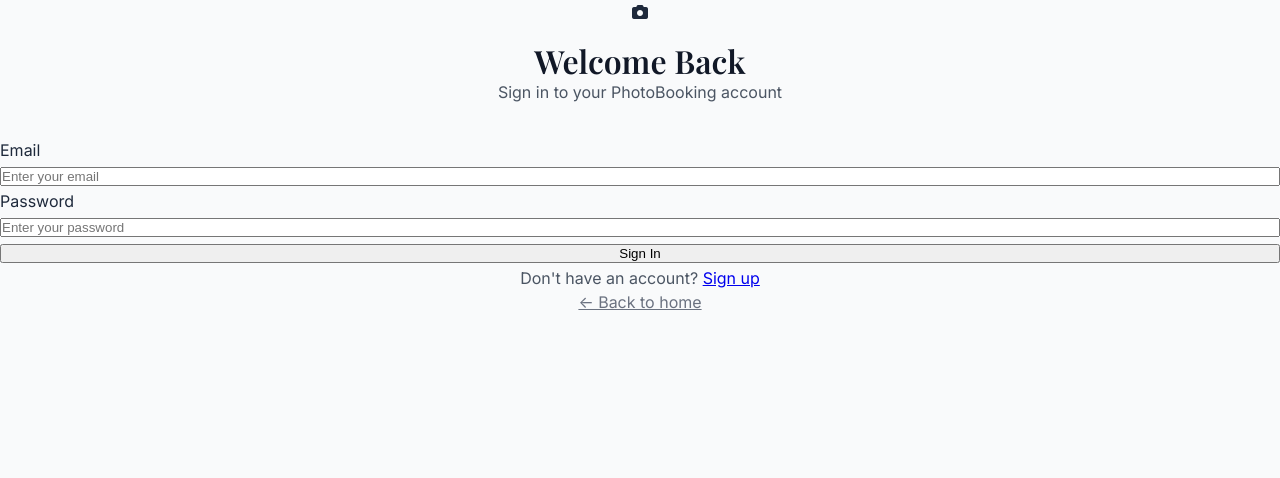
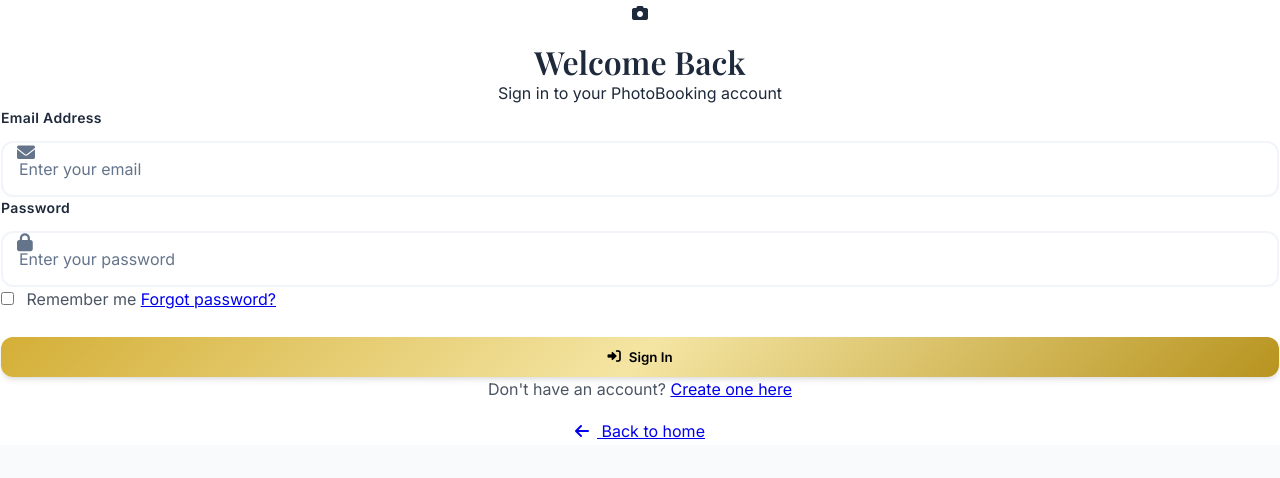
Before and after one commit to mercii-lang/photography-booking, a PHP site: page /login.php in a window 1280 px wide. Shown: the top 478 px of the page. Run offline with PHP 8.4, Linux system fonts and the light colour scheme.

Commit message:
Replaced old system with new photography booking system

```diff
--- a/public/login.php
+++ b/public/login.php
@@ -53,64 +53,78 @@
     <link rel="stylesheet" href="../assets/css/photography-style.css">
     <link rel="stylesheet" href="https://cdnjs.cloudflare.com/ajax/libs/font-awesome/6.0.0/css/all.min.css">
 </head>
-<body class="bg-gray-50 min-h-screen flex items-center justify-center">
-    <div class="max-w-md w-full bg-white rounded-lg shadow-lg p-8">
-        <div class="text-center mb-8">
-            <div class="w-16 h-16 bg-gradient-to-r from-teal-500 to-teal-600 rounded-full flex items-center justify-center mx-auto mb-4">
-                <i class="fas fa-camera text-white text-2xl"></i>
+<body class="bg-gradient-to-br from-neutral-warm via-white to-neutral-cool min-h-screen flex items-center justify-center p-4">
+    <div class="max-w-md w-full auth-container rounded-2xl overflow-hidden" style="background: rgba(255, 255, 255, 0.95); backdrop-filter: blur(20px); border: 1px solid rgba(255, 255, 255, 0.2);">
+        <div class="auth-header relative z-10 bg-gradient-to-r from-gold to-teal rounded-t-2xl p-8 text-center text-white overflow-hidden">
+            <div class="w-20 h-20 bg-white/20 backdrop-blur-sm rounded-full flex items-center justify-center mx-auto mb-4 shadow-lg">
+                <i class="fas fa-camera text-white text-3xl"></i>
             </div>
-            <h1 class="text-2xl font-bold text-gray-900">Welcome Back</h1>
-            <p class="text-gray-600">Sign in to your PhotoBooking account</p>
+            <h1 class="text-3xl font-bold mb-2" style="font-family: 'Playfair Display', serif;">Welcome Back</h1>
+            <p class="text-white/90 font-medium">Sign in to your PhotoBooking account</p>
         </div>
 
         <?php if ($error): ?>
-        <div class="bg-red-50 border border-red-200 text-red-700 px-4 py-3 rounded mb-6">
+        <div class="bg-red-50 border border-red-200 text-red-700 px-4 py-3 rounded-lg mb-6 animate-pulse flex items-center">
+            <i class="fas fa-exclamation-triangle mr-2"></i>
             <?php echo htmlspecialchars($error); ?>
         </div>
         <?php endif; ?>
 
-        <form method="POST" class="space-y-6">
-            <div>
-                <label for="email" class="block text-sm font-medium text-gray-700 mb-2">Email</label>
+        <form method="POST" class="auth-form space-y-6 p-8">
+            <div class="form-group relative">
+                <label for="email" class="block text-sm font-semibold text-gray-700 mb-2" style="font-family: 'Inter', sans-serif;">Email Address</label>
                 <input
                     type="email"
                     id="email"
                     name="email"
                     required
-                    class="w-full px-3 py-2 border border-gray-300 rounded-md focus:outline-none focus:ring-2 focus:ring-teal-500 focus:border-transparent"
+                    class="form-input w-full pl-12"
                     placeholder="Enter your email"
+                    autocomplete="email"
                 >
+                <i class="fas fa-envelope input-icon"></i>
             </div>
 
-            <div>
-                <label for="password" class="block text-sm font-medium text-gray-700 mb-2">Password</label>
+            <div class="form-group relative">
+                <label for="password" class="block text-sm font-semibold text-gray-700 mb-2" style="font-family: 'Inter', sans-serif;">Password</label>
                 <input
                     type="password"
                     id="password"
                     name="password"
                     required
-                    class="w-full px-3 py-2 border border-gray-300 rounded-md focus:outline-none focus:ring-2 focus:ring-teal-500 focus:border-transparent"
+                    class="form-input w-full pl-12"
                     placeholder="Enter your password"
+                    autocomplete="current-password"
                 >
+                <i class="fas fa-lock input-icon"></i>
+            </div>
+
+            <div class="flex items-center justify-between mb-6">
+                <label class="flex items-center">
+                    <input type="checkbox" class="rounded border-gray-300 text-teal-600 focus:ring-teal-500 mr-2">
+                    <span class="text-sm text-gray-600">Remember me</span>
+                </label>
+                <a href="#" class="text-sm text-teal-600 hover:text-teal-700 font-medium">Forgot password?</a>
             </div>
 
             <button
                 type="submit"
-                class="w-full bg-teal-600 text-white py-2 px-4 rounded-md hover:bg-teal-700 focus:outline-none focus:ring-2 focus:ring-teal-500 focus:ring-offset-2 transition-colors"
+                class="btn btn-primary w-full text-lg py-3 font-semibold flex items-center justify-center"
             >
+                <i class="fas fa-sign-in-alt mr-2"></i>
                 Sign In
             </button>
         </form>
 
-        <div class="mt-6 text-center">
-            <p class="text-gray-600">
+        <div class="auth-links text-center mt-6">
+            <p class="text-gray-600 mb-4">
                 Don't have an account?
-                <a href="?page=signup" class="text-teal-600 hover:text-teal-700 font-medium">Sign up</a>
+                <a href="?page=signup" class="text-teal-600 hover:text-teal-700 font-semibold ml-1">Create one here</a>
             </p>
-        </div>
-
-        <div class="mt-4 text-center">
-            <a href="?page=landing" class="text-sm text-gray-500 hover:text-gray-700">← Back to home</a>
+            <a href="?page=landing" class="inline-flex items-center text-sm">
+                <i class="fas fa-arrow-left mr-2"></i>
+                Back to home
+            </a>
         </div>
     </div>
 </body>
```
